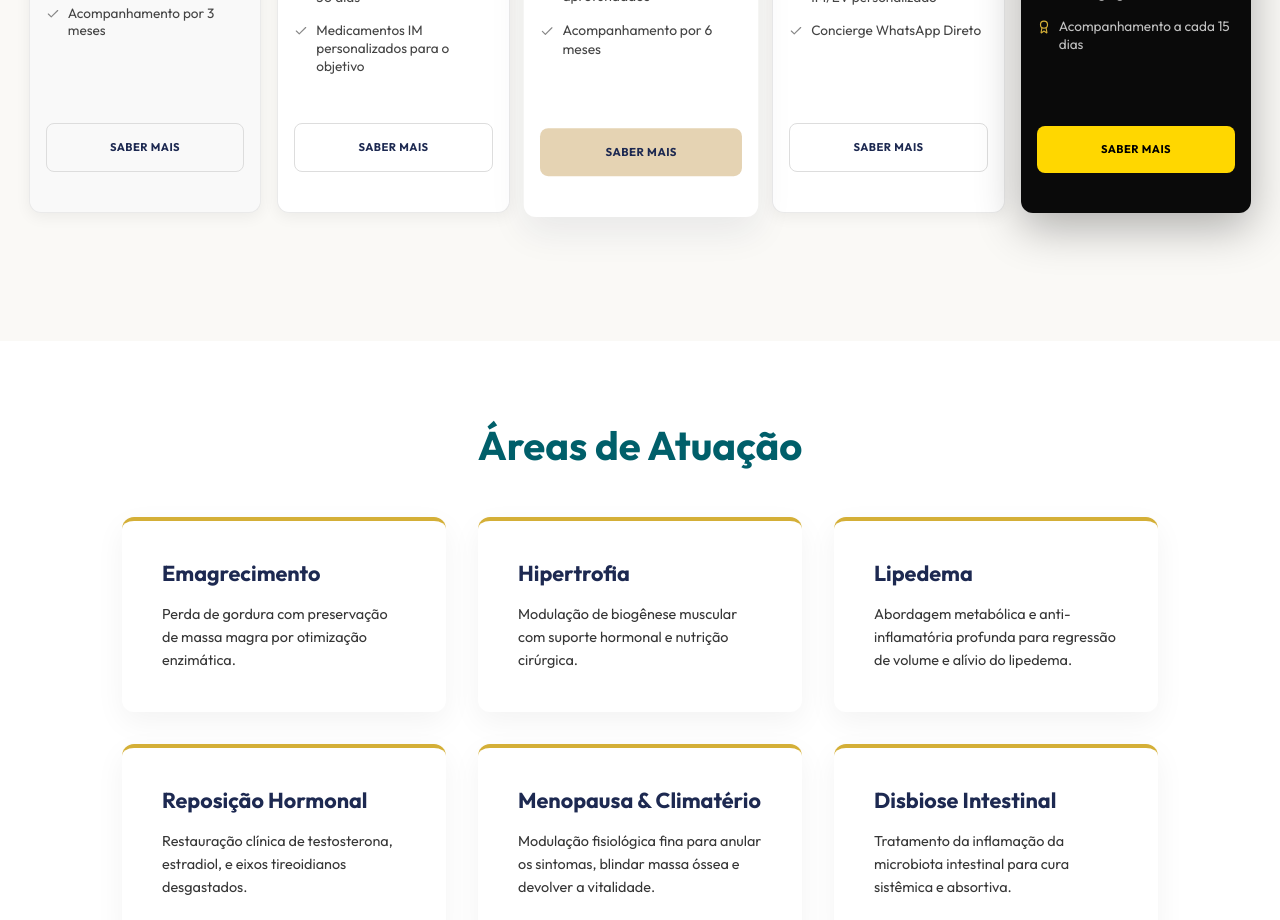
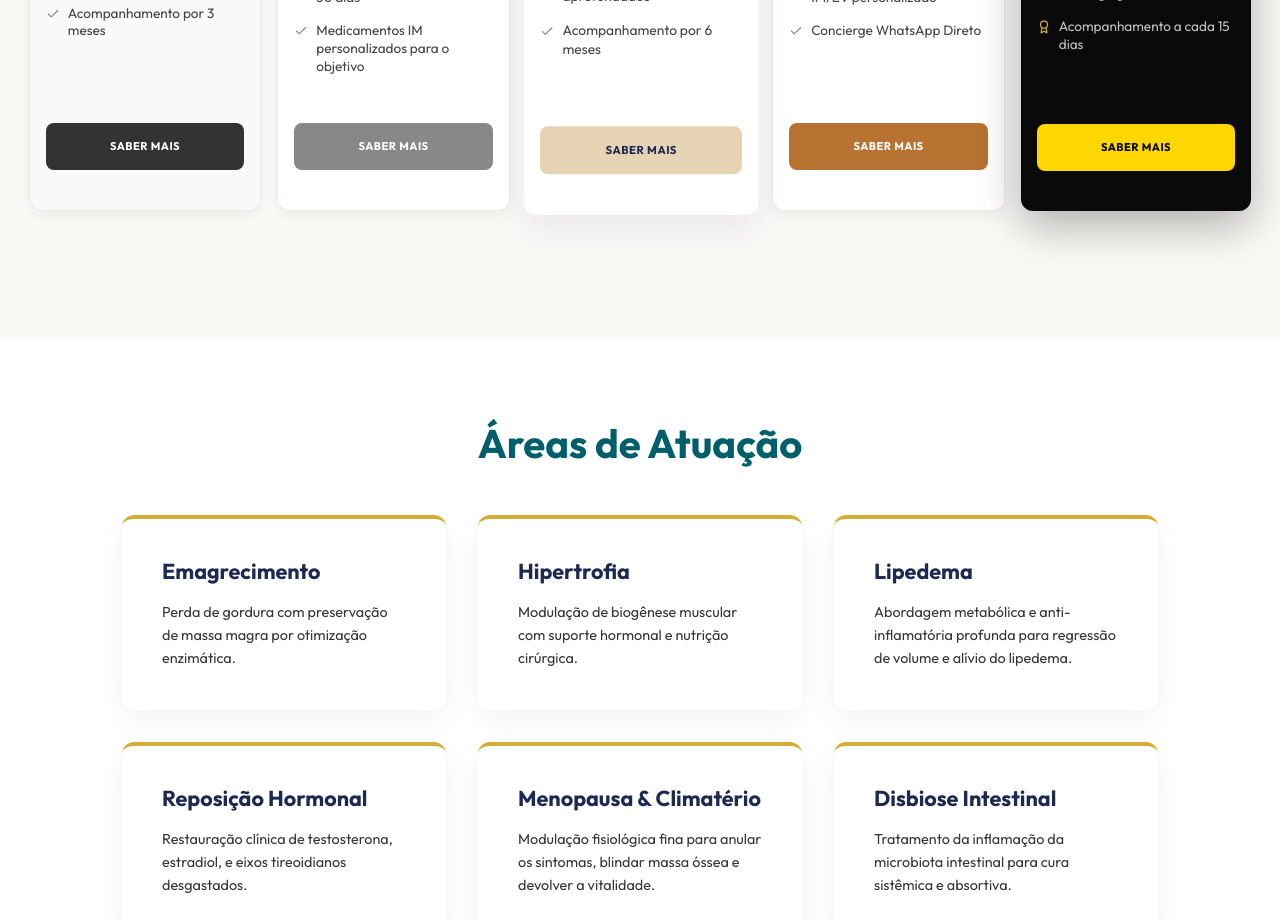
Before and after one commit to FranciscoHaidar/auravie-site, a React (Vite) app: page / in a window 1280 px wide. Shown: the part 3080-4000 px from the top of the page. Built offline with nearby package versions, Linux system fonts and the light colour scheme; no server answers; the database is empty.

Commit message:
UI: inject scale translation animations on card hover and color-match action pills

```diff
--- a/src/App.jsx
+++ b/src/App.jsx
@@ -216,7 +216,7 @@ function App() {
                 <li><Check size={14} className="check-icon" /> Bioimpedância analítica</li>
                 <li><Check size={14} className="check-icon" /> Acompanhamento por 3 meses</li>
               </ul>
-              <a href={getPlanWhatsAppLink('Essential')} target="_blank" rel="noopener noreferrer" className="btn-plan btn-outline">SABER MAIS</a>
+              <a href={getPlanWhatsAppLink('Essential')} target="_blank" rel="noopener noreferrer" className="btn-plan btn-plan-essential">SABER MAIS</a>
             </div>
 
             {/* Essential + */}
@@ -228,7 +228,7 @@ function App() {
                 <li><Check size={14} className="check-icon" /> Retorno de validação a cada 30 dias</li>
                 <li><Check size={14} className="check-icon" /> Medicamentos IM personalizados para o objetivo</li>
               </ul>
-              <a href={getPlanWhatsAppLink('Essential +')} target="_blank" rel="noopener noreferrer" className="btn-plan btn-outline">SABER MAIS</a>
+              <a href={getPlanWhatsAppLink('Essential +')} target="_blank" rel="noopener noreferrer" className="btn-plan btn-plan-essential-plus">SABER MAIS</a>
             </div>
 
             {/* Prime */}
@@ -240,7 +240,7 @@ function App() {
                 <li><Check size={14} className="check-icon" /> Exames Laboratoriais aprofundados</li>
                 <li><Check size={14} className="check-icon" /> Acompanhamento por 6 meses</li>
               </ul>
-              <a href={getPlanWhatsAppLink('Prime')} target="_blank" rel="noopener noreferrer" className="btn-plan btn-solid-gold">SABER MAIS</a>
+              <a href={getPlanWhatsAppLink('Prime')} target="_blank" rel="noopener noreferrer" className="btn-plan btn-plan-prime">SABER MAIS</a>
             </div>
 
             {/* Prime + */}
@@ -252,7 +252,7 @@ function App() {
                 <li><Check size={14} className="check-icon" /> Protocolos de Injetáveis IM/EV personalizado</li>
                 <li><Check size={14} className="check-icon" /> Concierge WhatsApp Direto</li>
               </ul>
-              <a href={getPlanWhatsAppLink('Prime +')} target="_blank" rel="noopener noreferrer" className="btn-plan btn-outline">SABER MAIS</a>
+              <a href={getPlanWhatsAppLink('Prime +')} target="_blank" rel="noopener noreferrer" className="btn-plan btn-plan-prime-plus">SABER MAIS</a>
             </div>
 
             {/* Black */}
@@ -265,7 +265,7 @@ function App() {
                 <li><Award size={14} className="check-icon-gold" /> Controle de Longevidade Anti-aging</li>
                 <li><Award size={14} className="check-icon-gold" /> Acompanhamento a cada 15 dias</li>
               </ul>
-              <a href={getPlanWhatsAppLink('Black')} target="_blank" rel="noopener noreferrer" className="btn-plan btn-solid-gold-dark">SABER MAIS</a>
+              <a href={getPlanWhatsAppLink('Black')} target="_blank" rel="noopener noreferrer" className="btn-plan btn-plan-black">SABER MAIS</a>
             </div>
           </div>
         </div>
--- a/src/index.css
+++ b/src/index.css
@@ -282,18 +282,23 @@ h1, h2, h3, h4 {
 /* === PLANOS === */
 #planos .container { max-width: 1350px; width: 98%; padding: 0 1rem; }
 .plans-grid { display: flex; justify-content: center; align-items: stretch; gap: 1rem; flex-wrap: nowrap; margin-top: 3rem; overflow-x: visible; padding-bottom: 3rem; background: transparent; }
-.plan-card { flex: 1; min-width: 0; background: white; border-radius: 12px; padding: 2.5rem 1rem; text-align: left; box-shadow: 0 4px 15px rgba(0,0,0,0.06); border: 1px solid #eaeaea; position: relative; display: flex; flex-direction: column; overflow: hidden; }
+.plan-card { flex: 1; min-width: 0; background: white; border-radius: 12px; padding: 2.5rem 1rem; text-align: left; box-shadow: 0 4px 15px rgba(0,0,0,0.06); border: 1px solid #eaeaea; position: relative; display: flex; flex-direction: column; overflow: hidden; transition: all 0.4s cubic-bezier(0.165, 0.84, 0.44, 1); }
+.plan-card:hover { transform: scale(1.04) translateY(-8px); box-shadow: 0 25px 50px rgba(0,0,0,0.12); z-index: 10; border-color: transparent; }
 .plan-card.plan-featured { box-shadow: 0 15px 35px rgba(29, 41, 81, 0.08); transform: scale(1.02); z-index: 2; border: none; }
+.plan-card.plan-featured:hover { transform: scale(1.06) translateY(-8px); box-shadow: 0 30px 60px rgba(29, 41, 81, 0.15); z-index: 11; }
 .plan-subtitle { font-size: 0.60rem; font-weight: 800; letter-spacing: 0.5px; text-transform: uppercase; color: #777; margin-bottom: 0.8rem; display: block; }
 .plan-card h3 { font-size: 1.3rem; margin-bottom: 1.5rem; color: #111; }
 .plan-card ul { list-style: none; padding: 0; margin-bottom: 2rem; flex-grow: 1; }
 .plan-card ul li { display: flex; align-items: flex-start; gap: 0.5rem; margin-bottom: 1rem; font-size: 0.85rem; color: #444; line-height: 1.3; }
 .check-icon { color: #888; flex-shrink: 0; margin-top: 2px; }
 .check-icon-gold { color: var(--gold-bronze); flex-shrink: 0; margin-top: 2px; }
-.btn-plan { width: 100%; padding: 0.9rem 0.5rem; text-align: center; font-weight: 700; font-size: 0.70rem; letter-spacing: 0.5px; text-transform: uppercase; text-decoration: none; transition: all 0.2s; border-radius: 8px; display: block; margin-top: auto; }
-.btn-plan.btn-outline { border: 1px solid #ddd; color: var(--title-marinho); background: transparent; }
-.btn-plan.btn-solid-gold { background: var(--gold-champagne); color: var(--title-marinho); border: none; }
-.btn-plan.btn-solid-gold-dark { background: #FFD700; color: #000; border: none; }
+.btn-plan { width: 100%; padding: 0.9rem 0.5rem; text-align: center; font-weight: 700; font-size: 0.70rem; letter-spacing: 0.5px; text-transform: uppercase; text-decoration: none; transition: transform 0.2s, box-shadow 0.2s, filter 0.2s; border-radius: 8px; display: block; margin-top: auto; }
+.btn-plan:hover { transform: translateY(-3px); box-shadow: 0 8px 20px rgba(0,0,0,0.1); filter: brightness(1.15); }
+.btn-plan-essential { background: #333; color: white; border: none; }
+.btn-plan-essential-plus { background: #888; color: white; border: none; }
+.btn-plan-prime { background: var(--gold-champagne); color: var(--title-marinho); border: none; }
+.btn-plan-prime-plus { background: #B87333; color: white; border: none; }
+.btn-plan-black { background: #FFD700; color: #000; border: none; }
 .plan-black { background: #0a0a0a; border: none; box-shadow: 0 15px 45px rgba(0,0,0,0.3); }
 .plan-black p, .plan-black ul li { color: rgba(255,255,255,0.75); }
 .plan-black h3 { color: #fff; }
```
